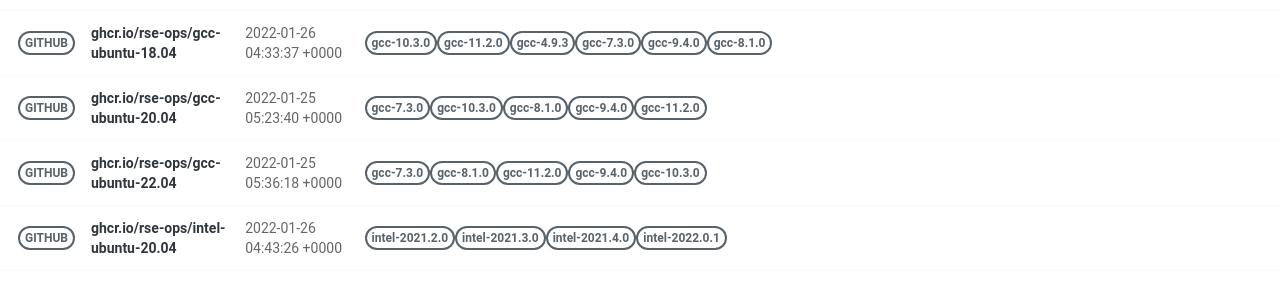
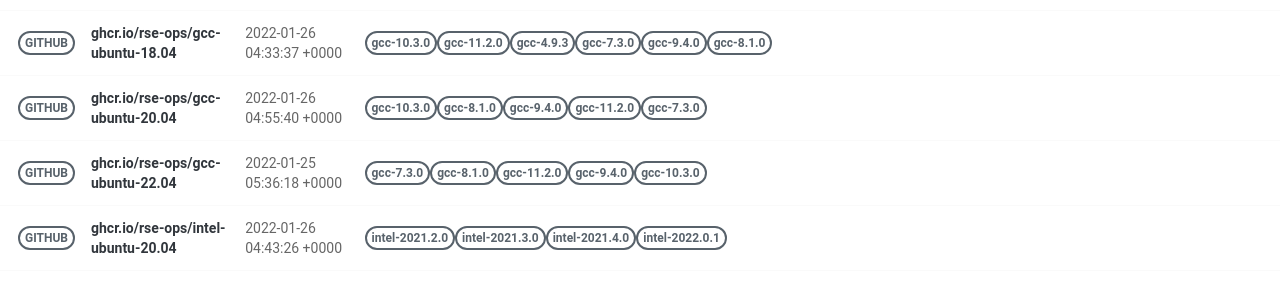
Before and after one commit to rse-ops/docker-images, a Jekyll site: the page built from pages/index.md, in a window 1280 px wide. Shown: the part 581-863 px from the top of the page. Built offline with Jekyll 4.4.1, drawn with Linux system fonts in a browser that asks for light colours; nearby versions of some CDN libraries.

Commit message:
Automated push to update library 2022-01-26

```diff
--- a/_library/ghcr.io-rse-ops-gcc-ubuntu-20.04.md
+++ b/_library/ghcr.io-rse-ops-gcc-ubuntu-20.04.md
@@ -1,14 +1,11 @@
 ---
 layout: container
 name: ghcr.io/rse-ops/gcc-ubuntu-20.04
-updated_at: 2022-01-25 05:23:40.122425
+updated_at: 2022-01-26 04:55:40.203608
 
 
 container_url: https://github.com/orgs/rse-ops/packages/container/package/gcc-ubuntu-20.04
 versions:
- - tag: gcc-7.3.0
-   dockerfile: https://github.com/rse-ops/docker-images/blob/main/ubuntu/gcc/Dockerfile
-   manifest: https://crane.ggcr.dev/manifest/ghcr.io/rse-ops/gcc-ubuntu-20.04:gcc-7.3.0
  - tag: gcc-10.3.0
    dockerfile: https://github.com/rse-ops/docker-images/blob/main/ubuntu/gcc/Dockerfile
    manifest: https://crane.ggcr.dev/manifest/ghcr.io/rse-ops/gcc-ubuntu-20.04:gcc-10.3.0
```
Also changed, not shown: other parts of _library/ghcr.io-rse-ops-gcc-ubuntu-20.04.md (+3 -0 lines).
